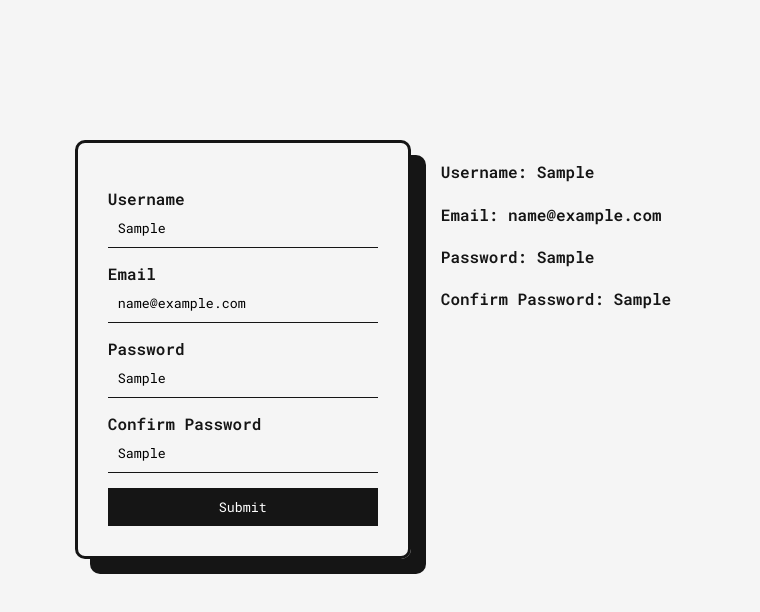
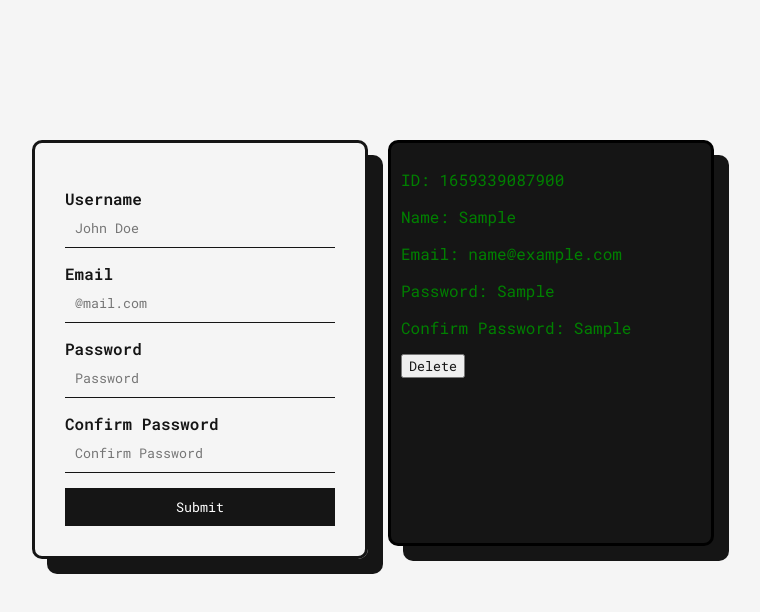
Before and after one commit to Sunflwr15/React_1, a React (Create React App) app: page / in a window 1280 px wide. Both pictures are taken after typing "Sample", "name@example.com", "Sample", "Sample" into the empty fields and a click on the button "Submit". Shown: the top 612 px of the page, without its empty margins (267-1027 px from the left). Built offline with nearby package versions, Linux system fonts and the light colour scheme.

Commit message:
belajar-state-dan-event

```diff
--- a/src/App.js
+++ b/src/App.js
@@ -1,5 +1,7 @@
 import React from "react";
 // import Layout from "./module/layout";
+
+import Card from "./module/card";
 import Button from "./module/button";
 import Input from "./module/input";
 import "./style/style.css";
@@ -11,7 +13,7 @@ import "./style/style.css";
 //   };
 //   const handleKurang = () => {
 //     setCount(count - 1);
-//   };
+//   };-=
 //   const Reset = () => {
 //     setCount(0)
 //   }
@@ -40,69 +42,97 @@ function App() {
     password: "",
     confirmPassword: "",
   });
+  const [data, setData] = React.useState([]);
+  const [error, setError] = React.useState({});
+  const handleSubmit = (e) => {
+    e.preventDefault();
+    console.log("Submit");
+    values.id = new Date().getTime()
+    setData((data) => {
+      return [...data, values];
+    });
+    setValues((values) => {
+      return {
+        username: "",
+        email: "",
+        password: "",
+        confirmPassword: "",
+      };
+    });
+  };
+  const handleBlur = (e) => {
+    e.preventDefault();
+    if (e.target.value === "") {
+      setError((errors) => {
+        return {
+          ...errors,
+          [e.target.name]: true,
+        };
+      });
+    }else{
+      setError((errors) => {
+        return {
+          ...errors,
+          [e.target.name]: false,
+        }
+      })
+    }
+  };
   const handleChange = (e) => {
-    console.log("Ok Siap Jalan");
-    e.preventDefault();
-    setValues(() => {
+    setValues((values) => {
       return {
         ...values,
         [e.target.name]: e.target.value,
       };
     });
   };
+  console.log("error", error);
   return (
     <React.Fragment>
       <div className="center-flex">
         <div className="center1">
-          <div>
+          <form onSubmit={handleSubmit}>
             <Input
+              isError={error?.username}
               name="username"
               label={"Username"}
               placeholder={"John Doe"}
               value={values.username}
-              onChange={(event) => {
-                event.preventDefault();
-                setValues((values) => {
-                  return {
-                    ...values,
-                    username: event.target.value,
-                  };
-                });
-              }}
+              onChange={handleChange}
+              onBlur={handleBlur}
             />
             <Input
+              isError={error?.email}
               name="email"
               label={"Email"}
               placeholder={"@mail.com"}
               value={values.email}
               onChange={handleChange}
+              onBlur={handleBlur}
             />
             <Input
+              isError={error?.password}
               name="password"
               label={"Password"}
               placeholder={"Password"}
               value={values.password}
               onChange={handleChange}
+              onBlur={handleBlur}
             />
             <Input
+              isError={error?.confirmPassword}
               name="confirmPassword"
               label={"Confirm Password"}
               placeholder={"Confirm Password"}
               value={values.confirmPassword}
               onChange={handleChange}
+              onBlur={handleBlur}
             />
             <Button title={"Submit"} color={"#151515"} />
-          </div>
+          </form>
         </div>
-        <div
-          style={{
-            margin: "0px 0px 0px 30px",
-          }}
-        >
-          <h4>Username: {values?.username}</h4>
-          <h4>Email: {values?.email}</h4>
-          <h4>Password: {values?.password}</h4>
-          <h4>Confirm Password: {values?.confirmPassword}</h4>
+        <div className="pad scroll view">
+          <Card data={data} setData={setData}/>
         </div>
       </div>
     </React.Fragment>
--- /dev/null
+++ b/src/module/card.jsx
@@ -0,0 +1,38 @@
+import React from "react";
+
+function Card({ data, setData }) {
+  //   console.log(data);
+  const handleDelete = (e) => {
+    e.preventDefault();
+    console.log("ok");
+    let filter = data.filter((item) => {
+      return item.id !== parseFloat(e.target.value);
+    });
+    console.log(filter)
+    setData(()=>{
+      return filter
+    })
+  };
+  return (
+    <React.Fragment>
+      {data?.map((item) => {
+        return (
+          <React.Fragment>
+            <div className="pad white">
+              <p>ID: {item?.id}</p>
+              <p>Name: {item.username}</p>
+              <p>Email: {item.email}</p>
+              <p>Password: {item.password}</p>
+              <p>Confirm Password: {item.confirmPassword}</p>
+              <button value={item.id} onClick={handleDelete}>
+                Delete
+              </button>
+            </div>
+          </React.Fragment>
+        );
+      })}
+    </React.Fragment>
+  );
+}
+
+export default Card;
--- a/src/module/input.jsx
+++ b/src/module/input.jsx
@@ -1,17 +1,13 @@
 import React from "react";
 
-function Input({label, isError = false, textError, ...props }) {
+function Input({ label, isError = false, textError, ...props }) {
   return (
     <React.Fragment>
       <form className="center-flex form">
         <div className="flex flex-column">
           <label htmlFor={label}>{label}</label>
           <input {...props} id={label} type={"text"}></input>
-          {isError && (
-            <p className="error">
-              {label} {textError}
-            </p>
-          )}
+          {isError && <p className="error"></p>}
         </div>
       </form>
     </React.Fragment>
--- a/src/style/style.css
+++ b/src/style/style.css
@@ -26,6 +26,15 @@ body{
 }
 .flex-column {
   flex-direction: column;
+}
+.h-50{
+  height: 50%;
+}
+.h-100{
+  height: 720px;
+}
+.w-50{
+  width: 30%;
 }
 
 /* Additional */
@@ -84,3 +93,30 @@ input{
 label{
   font-weight: 800;
 }
+.pad{
+  padding-bottom: 10px;
+}
+.fixed{
+  position: absolute;
+  top: 0;
+  right: 0;
+}
+.scroll{
+  scroll-behavior: smooth;
+  overflow: scroll;
+}
+.view{
+  background-color: #151515;
+  padding: 10px;
+  margin-left: 20px;
+  width: 300px;
+  height: 380px;
+  border: 3px solid black;
+  box-shadow: 15px 15px 0px ;
+  border-radius: 10px;
+
+}
+.white p{
+  color: green;
+
+}
```
